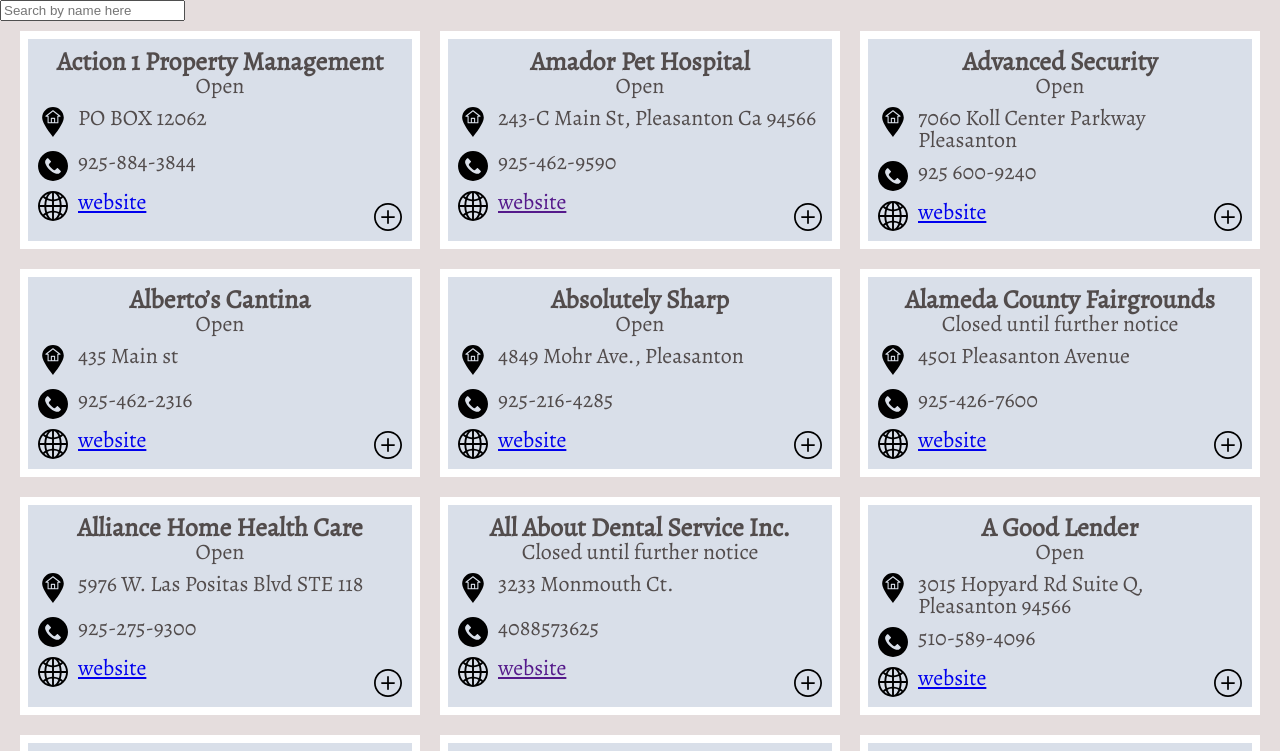
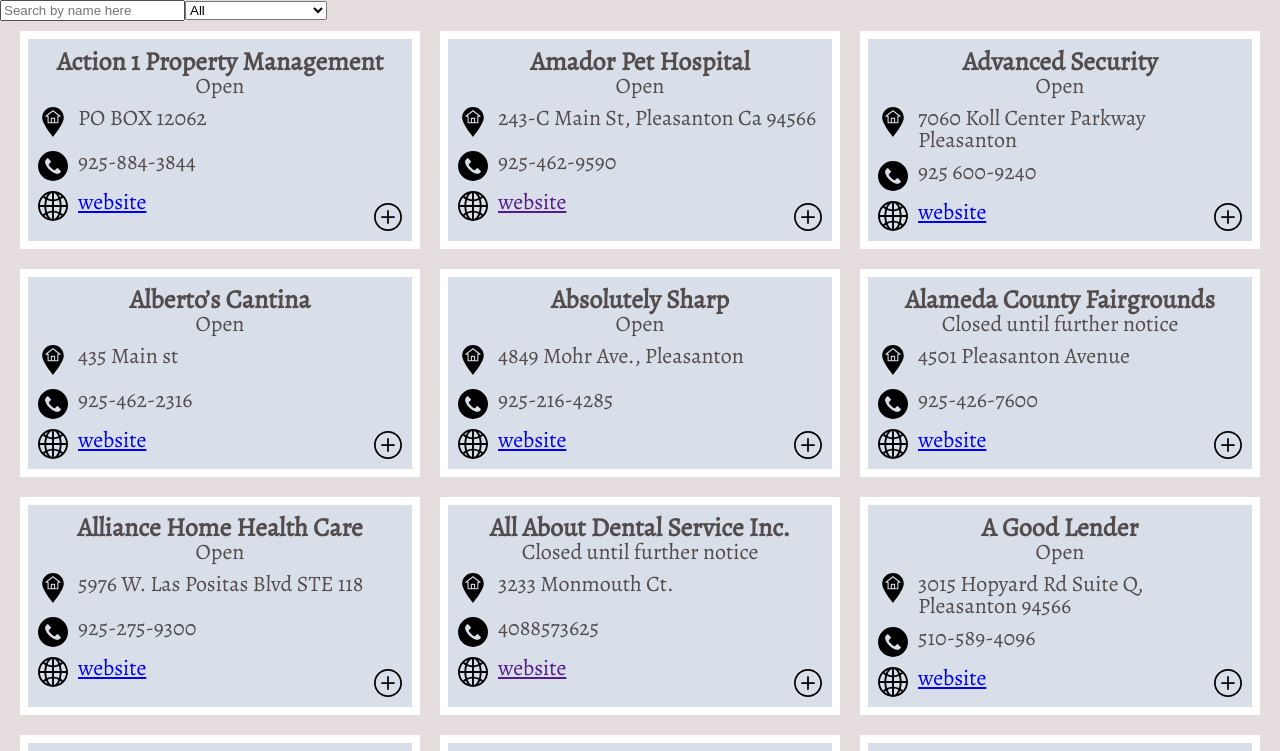
Before and after one commit to NickHolke/Pleasanton-Business-List, a React (Create React App) app: page / in a window 1280 px wide. Shown: the top 751 px of the page. Built offline with nearby package versions, Linux system fonts and the light colour scheme; a web font is replaced by a local one.

Commit message:
Added dropdown for types of business

```diff
--- a/src/components/App/App.js
+++ b/src/components/App/App.js
@@ -2,10 +2,12 @@
 import {data} from './Pleasanton_Business_List';
 import Business from '../Business/Business';
 import Search from '../Search/Search';
+import TypeDropdown from '../TypeDropdown/TypeDropdown';
 import {wrapper} from './App.module.css';
 
 function App() {
   const [searchTerm, setSearchTerm] = useState('');
+  const [type, setType] = useState('All');
 
   const searchChecker = (searchTerm, name) => {
     searchTerm = searchTerm.toLowerCase();
@@ -13,12 +15,18 @@
     return name.includes(searchTerm);
   }
 
+  const typeChecker = (selected, type) => {
+    if (selected === 'All') return true;
+    return selected === type;
+  }
+
   return (
     <>
       <Search setSearchTerm={setSearchTerm}/>
+      <TypeDropdown setType={setType} />
       <div className={wrapper}>
       {data.map((info) => {
-        if (searchChecker(searchTerm, info.Name)) {
+        if (searchChecker(searchTerm, info.Name) && typeChecker(type, info.Type)) {
           return <Business info={info}/>
         }
       })}
--- a/src/components/Search/Search.js
+++ b/src/components/Search/Search.js
@@ -1,16 +1,10 @@
-import React, {useState} from 'react';
+import React from 'react';
 
-const Search = ({setSearchTerm}) => {
-  const changeHandler = (e) => {
-    setSearchTerm(e.target.value);
-  }
-
-  return (
+const Search = ({setSearchTerm}) => (
     <input
       placeholder="Search by name here"
-      onChange={changeHandler}
+      onChange={(e)=> setSearchTerm(e.target.value)}
     />
-  )
-}
+)
 
 export default Search;
--- /dev/null
+++ b/src/components/TypeDropdown/TypeDropdown.js
@@ -0,0 +1,17 @@
+import React from 'react';
+
+const TypeDropdown = ({ setType }) => (
+  <select id="types" onChange={(e) => setType(e.target.value)}>
+    <option value="All">All</option>
+    <option value="Autoshop">Autoshop</option>
+    <option value="Counseling/Therapy">Counseling/Therapy</option>
+    <option value="Healthcare">Healthcare</option>
+    <option value="Local services">Local services</option>
+    <option value="Real Esate">Real Estate</option>
+    <option value="Restaurant">Restaurant</option>
+    <option value="Retail">Retail</option>
+    <option value="Veterinarian">Veterinarian</option>
+  </select>
+)
+
+export default TypeDropdown;
```
Also changed, not shown: src/components/TypeDropdown/TypeDropdown.module.css (added).
